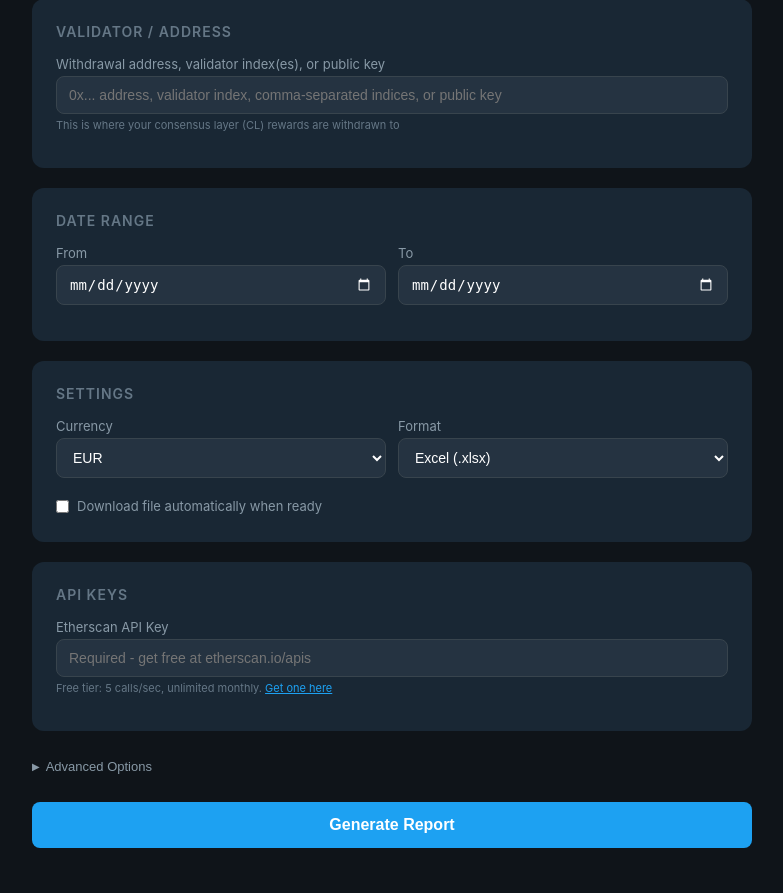
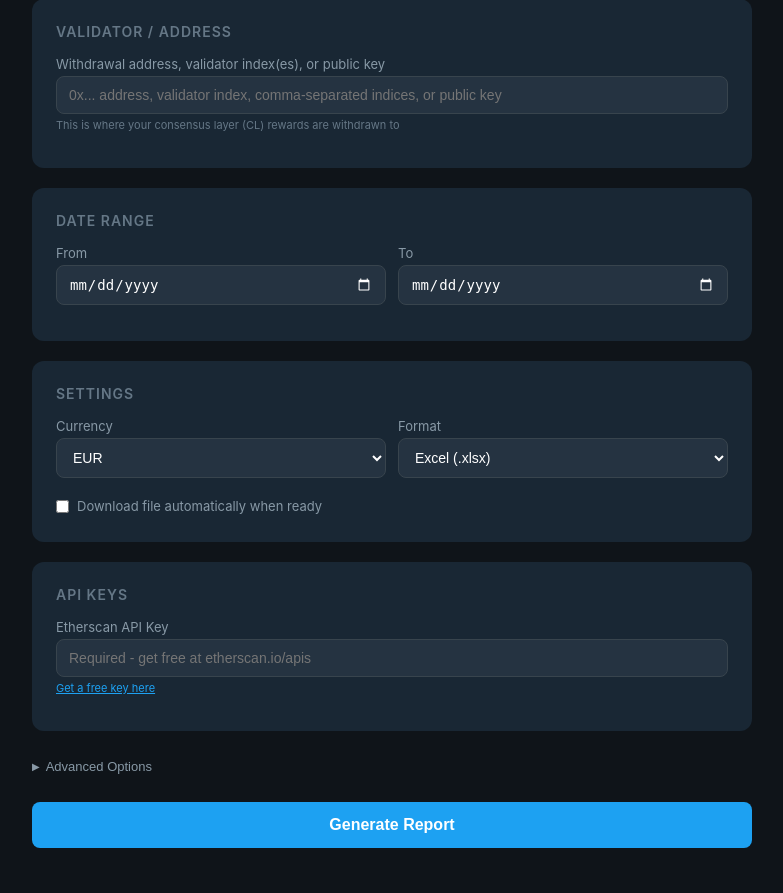
Before and after one commit to frederik12321/eth-rewards-report, a Flask app: page / in a window 1280 px wide. Shown: the part 197-1090 px from the top of the page, without its empty margins (248-1031 px from the left). Run offline with Flask 3, Linux system fonts and the light colour scheme.

Commit message:
Simplify Etherscan API key hint text
Co-Authored-By: Claude Opus 4.6 <noreply@anthropic.com>

```diff
--- a/templates/index.html
+++ b/templates/index.html
@@ -244,7 +244,7 @@
                     <h2>API Keys</h2>
                     <label>Etherscan API Key</label>
                     <input type="password" name="etherscan_api_key" maxlength="40" pattern="^[a-zA-Z0-9]{34}$" placeholder="Required - get free at etherscan.io/apis" autocomplete="off">
-                    <p class="hint">Free tier: 5 calls/sec, unlimited monthly. <a href="https://etherscan.io/apis" target="_blank" rel="noopener noreferrer" style="color:var(--blue)">Get one here</a></p>
+                    <p class="hint"><a href="https://etherscan.io/apis" target="_blank" rel="noopener noreferrer" style="color:var(--blue)">Get a free key here</a></p>
                     <div class="field-error" data-for="etherscan_api_key"></div>
                 </div>
 
```
